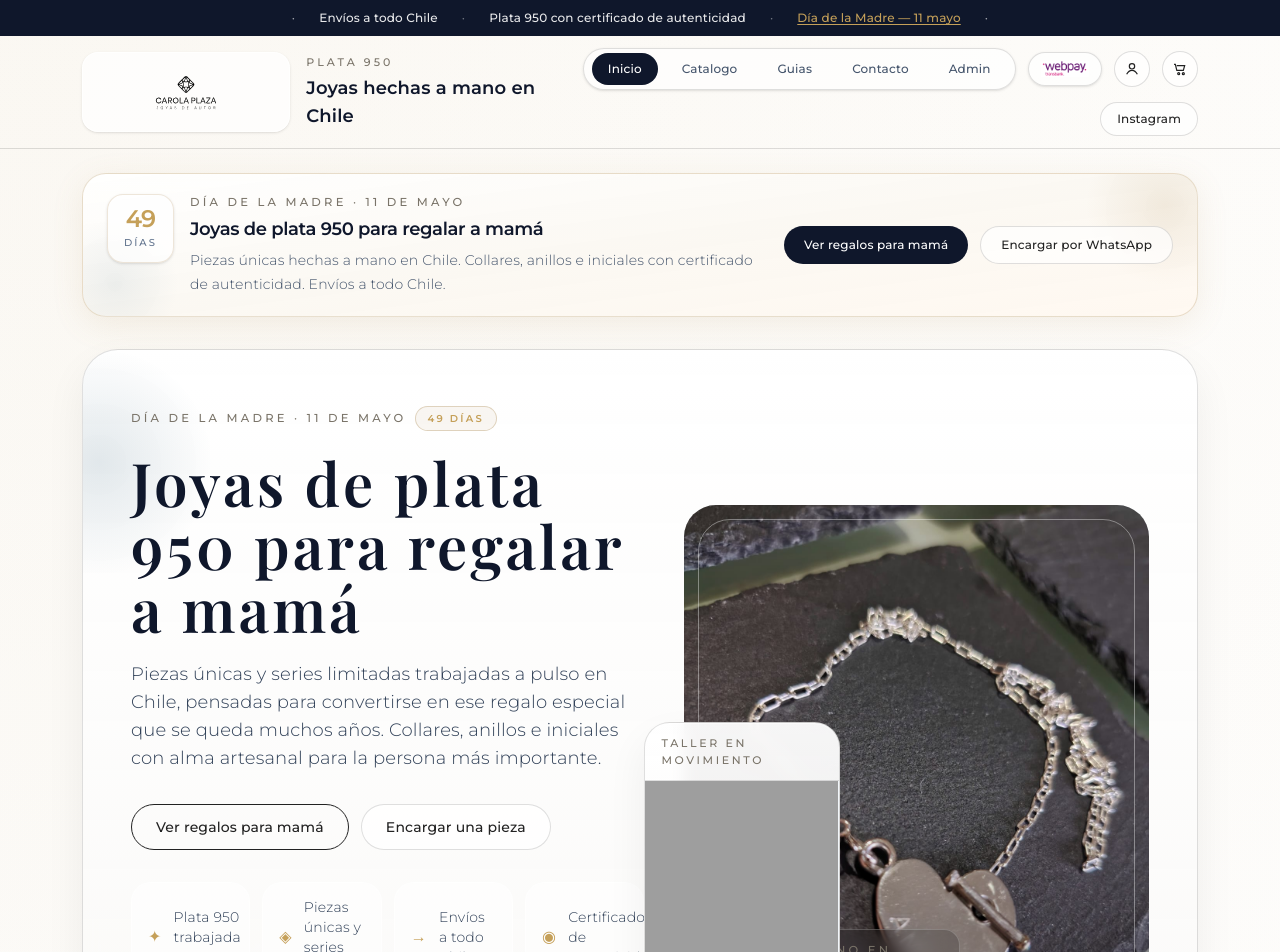
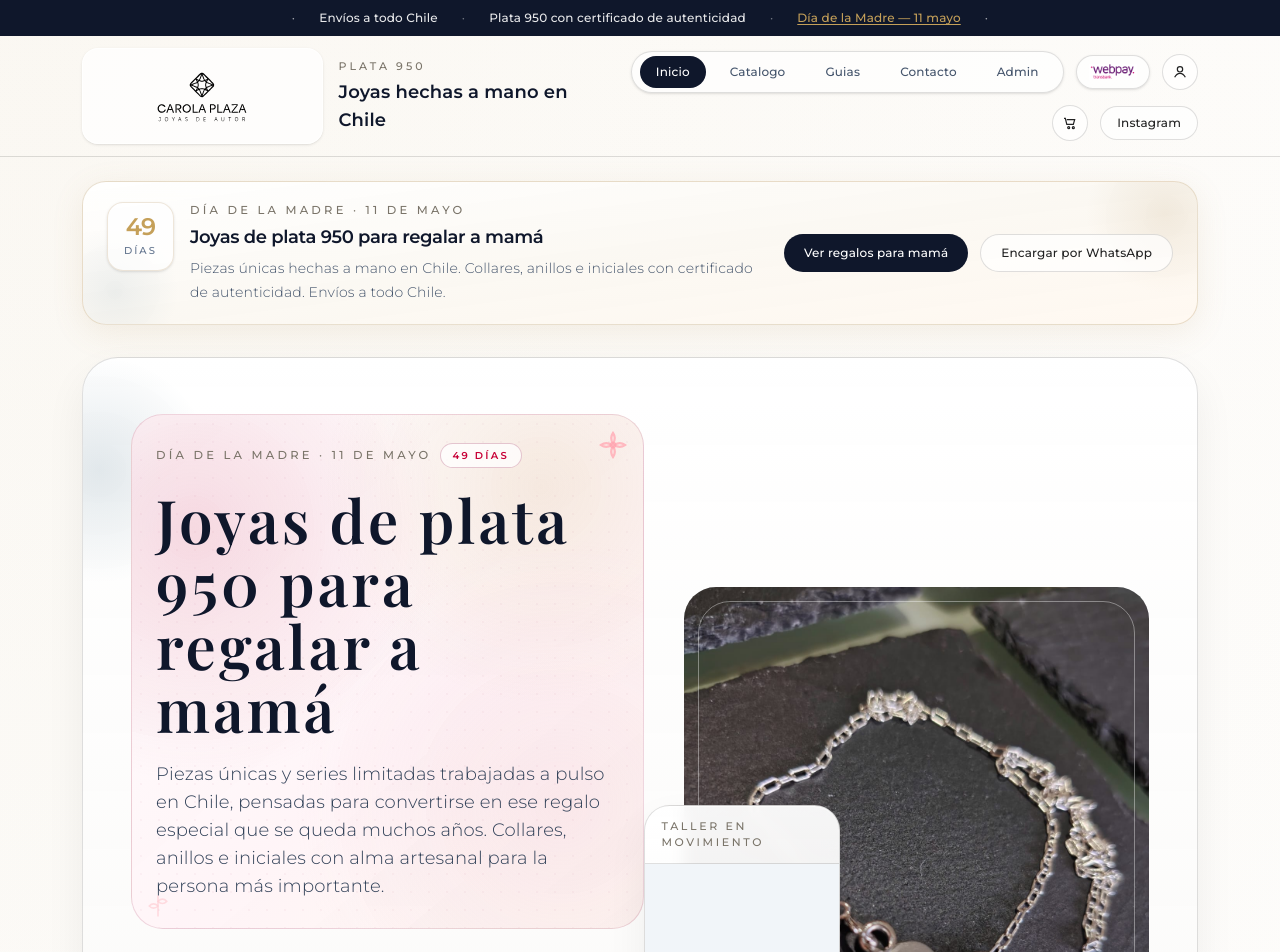
Before and after one commit to Vhcos/carolaplazajoyas, a Next.js app: page / in a window 1280 px wide. Shown: the top 952 px of the page. Built offline with nearby package versions, Linux system fonts and the light colour scheme; grey boxes are pictures that could not be loaded.

Commit message:
feat: realzar logo y caluga floral para campaña dia de la madre

```diff
--- a/app/globals.css
+++ b/app/globals.css
@@ -121,3 +121,23 @@ body > div:first-child {
   background-position: left;
   color: #ffffff;
 }
+
+.cp-mothersday-card {
+  position: relative;
+  overflow: hidden;
+  background:
+    radial-gradient(circle at 12% 22%, rgba(220, 117, 147, 0.26) 0%, transparent 42%),
+    radial-gradient(circle at 84% 76%, rgba(237, 188, 205, 0.25) 0%, transparent 46%),
+    radial-gradient(circle at 80% 14%, rgba(197, 160, 89, 0.16) 0%, transparent 36%),
+    linear-gradient(140deg, rgba(255, 255, 255, 0.96) 0%, rgba(255, 244, 247, 0.95) 58%, rgba(253, 246, 240, 0.97) 100%);
+}
+
+.cp-mothersday-card::after {
+  content: "";
+  position: absolute;
+  inset: 0;
+  background-image: radial-gradient(rgba(174, 81, 117, 0.13) 1.2px, transparent 1.2px);
+  background-size: 18px 18px;
+  opacity: 0.35;
+  pointer-events: none;
+}
--- a/app/page.tsx
+++ b/app/page.tsx
@@ -217,10 +217,29 @@ export default async function HomePage() {
 
         <div className="relative grid gap-10 lg:grid-cols-[minmax(0,1.05fr)_minmax(340px,0.95fr)] lg:items-center">
           <div className="space-y-8">
-            <div className="space-y-5">
+            <div className="cp-mothersday-card rounded-[2rem] border border-[rgba(174,81,117,0.2)] px-5 py-6 sm:px-6 sm:py-7">
+              <div className="pointer-events-none absolute right-3 top-3 text-rose-300/70">
+                <svg viewBox="0 0 24 24" className="h-9 w-9" fill="none" stroke="currentColor" strokeWidth="1.5">
+                  <path d="M12 4c1.5 2.2 1.5 4.8 0 7-1.5-2.2-1.5-4.8 0-7Z" />
+                  <path d="M20 12c-2.2 1.5-4.8 1.5-7 0 2.2-1.5 4.8-1.5 7 0Z" />
+                  <path d="M12 20c-1.5-2.2-1.5-4.8 0-7 1.5 2.2 1.5 4.8 0 7Z" />
+                  <path d="M4 12c2.2-1.5 4.8-1.5 7 0-2.2 1.5-4.8 1.5-7 0Z" />
+                  <circle cx="12" cy="12" r="1.5" />
+                </svg>
+              </div>
+
+              <div className="pointer-events-none absolute bottom-2 left-3 text-rose-200/65">
+                <svg viewBox="0 0 24 24" className="h-7 w-7" fill="none" stroke="currentColor" strokeWidth="1.4">
+                  <path d="M12 3v18" />
+                  <path d="M12 8c2.5-2.5 5.2-2.5 7.5 0-2.3 2.5-5 2.5-7.5 0Z" />
+                  <path d="M12 12c-2.5-2.5-5.2-2.5-7.5 0 2.3 2.5 5 2.5 7.5 0Z" />
+                </svg>
+              </div>
+
+              <div className="relative z-10 space-y-5">
                 <div className="flex flex-wrap items-center gap-2">
-                <p className="cp-kicker">Día de la Madre · 11 de mayo</p>
-                <span className="rounded-full border border-[rgba(176,143,90,0.35)] bg-[rgba(176,143,90,0.08)] px-3 py-1 text-[10px] font-semibold uppercase tracking-[0.22em] text-[var(--cp-gold)]">
+                  <p className="cp-kicker text-rose-700">Día de la Madre · 11 de mayo</p>
+                  <span className="rounded-full border border-[rgba(174,81,117,0.32)] bg-[rgba(255,255,255,0.75)] px-3 py-1 text-[10px] font-semibold uppercase tracking-[0.22em] text-rose-700">
                     {daysUntilMothersDay === 0
                       ? "Hoy"
                       : `${daysUntilMothersDay} ${daysUntilMothersDay === 1 ? "día" : "días"}`}
@@ -235,6 +254,7 @@ export default async function HomePage() {
                   muchos años. Collares, anillos e iniciales con alma artesanal
                   para la persona más importante.
                 </p>
+              </div>
             </div>
 
             <div className="flex flex-wrap gap-3">
--- a/components/Footer.tsx
+++ b/components/Footer.tsx
@@ -9,12 +9,12 @@ export default function Footer() {
     <footer className="mt-20 border-t border-[var(--cp-line)] bg-[rgba(255,255,255,0.88)] backdrop-blur">
       <div className="mx-auto grid max-w-[1180px] gap-8 px-4 py-10 sm:px-6 lg:grid-cols-[1fr_auto] lg:px-8">
         <div className="flex flex-col gap-5 sm:flex-row sm:items-center">
-          <div className="relative h-24 w-24 overflow-hidden rounded-2xl border border-white/70 bg-white/70 shadow-sm sm:h-28 sm:w-28">
+          <div className="relative h-28 w-28 overflow-hidden rounded-2xl border border-white/70 bg-white/70 shadow-sm sm:h-32 sm:w-32">
             <Image
               src="/logo-carola-plaza.svg"
               alt="Carola Plaza Joyas"
               fill
-              className="object-contain"
+              className="object-contain scale-[1.22]"
             />
           </div>
 
--- a/components/Navbar.tsx
+++ b/components/Navbar.tsx
@@ -37,12 +37,12 @@ export default function Navbar() {
     >
       <div className="mx-auto flex max-w-[1180px] flex-col gap-4 px-4 py-3 sm:px-6 lg:flex-row lg:items-center lg:justify-between lg:px-8">
         <Link href="/" className="flex items-center gap-3 sm:gap-4">
-          <div className="relative h-14 w-40 overflow-hidden rounded-2xl border border-white/70 bg-white/70 shadow-sm sm:h-16 sm:w-48 lg:h-20 lg:w-60">
+          <div className="relative h-16 w-48 overflow-hidden rounded-2xl border border-white/70 bg-white/70 shadow-sm sm:h-20 sm:w-60 lg:h-24 lg:w-72">
             <Image
               src="/logo-carola-plaza.svg"
               alt="Carola Plaza Joyas"
               fill
-              className="object-contain"
+              className="object-contain scale-[1.22]"
               priority
             />
           </div>
```
Lines whose indentation alone changed are shown as unchanged.
